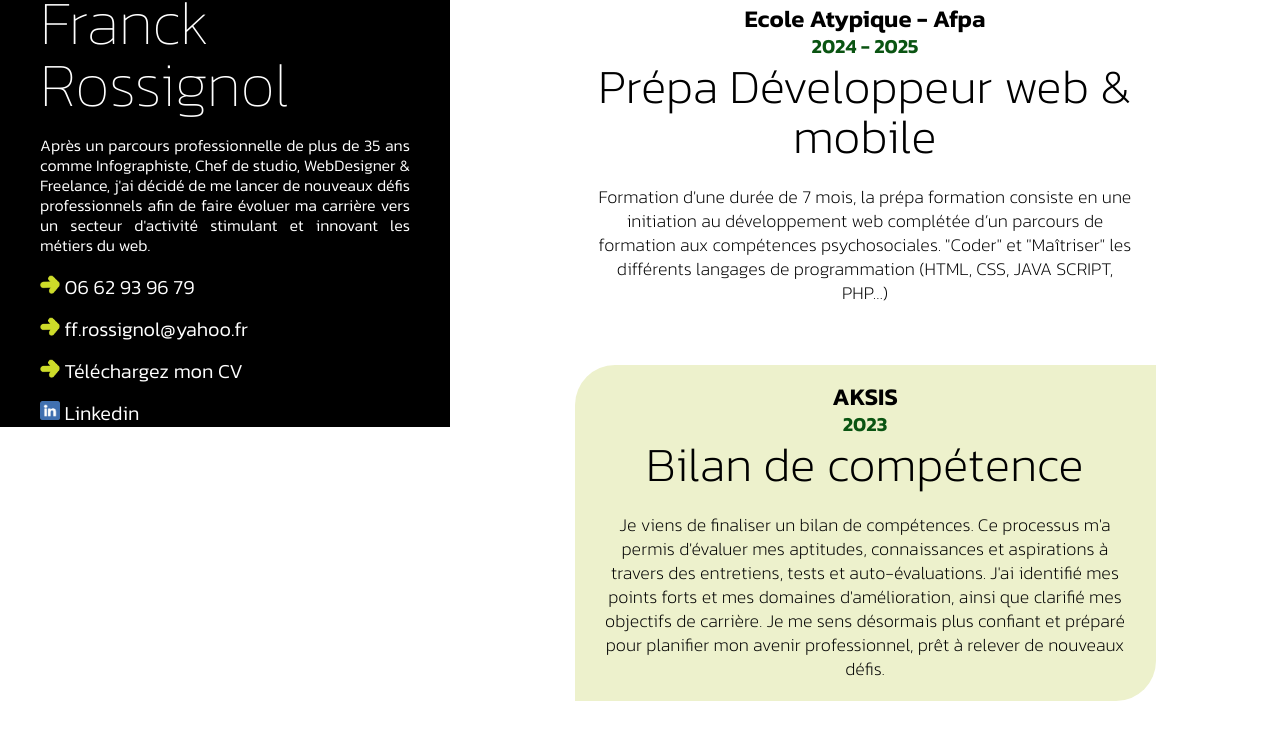
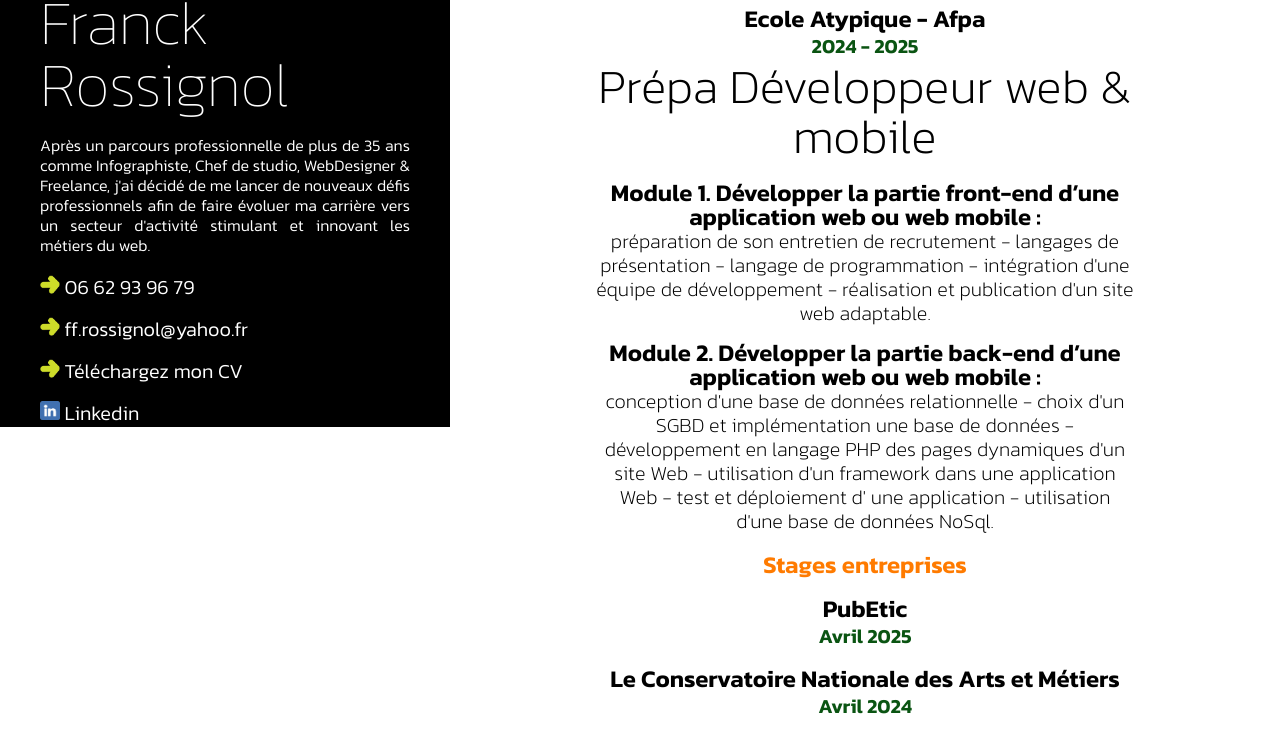
Before and after one commit to rossignol86/portfolio2025, a plain HTML site: page parcours.html in a window 1280 px wide. Shown: the part 373-1111 px from the top of the page. Drawn offline with Linux system fonts and the light colour scheme.

Commit message:
correction parcours

```diff
--- a/parcours.html
+++ b/parcours.html
@@ -99,10 +99,18 @@
                             <p class="entreprise">Ecole Atypique - Afpa</p>
                             <p class="annee">2024 - 2025</p>
                             <p class="profession">Prépa Développeur web & mobile</p>
-                            <p class="mission"><br>
-                            Formation d'une durée de 7 mois, la prépa formation consiste en une initiation au développement web
-                            complétée d’un parcours de formation aux compétences psychosociales.
-                            "Coder" et "Maîtriser" les différents langages de programmation (HTML, CSS, JAVA SCRIPT, PHP…)</p>
+                            <p class="entreprise">Module 1. Développer la partie front-end d’une application web ou web mobile :</p>
+                            <p class="mission">préparation de son entretien de recrutement - langages de présentation - langage de programmation - intégration d'une équipe de développement -  réalisation et publication d'un site web adaptable.</p>
+<br>
+                            <p class="entreprise">Module 2. Développer la partie back-end d’une application web ou web mobile :</p>
+                            <p class="mission">conception d'une base de données relationnelle - choix d'un SGBD et implémentation une base de données - développement en langage PHP des pages dynamiques d'un site Web - utilisation d'un framework dans une application Web - test et déploiement d' une application - utilisation d'une base de données NoSql.</p>
+
+                            <p class="stageentreprise">Stages entreprises</p>
+                            <p class="entreprise">PubEtic</p>
+                            <p class="annee">Avril 2025</p>
+                            <br>
+                            <p class="entreprise">Le Conservatoire Nationale des Arts et Métiers</p>
+                            <p class="annee">Avril 2024</p>
                         </div>
 
                     <!-- AKSIS -->
--- a/styles/styles.css
+++ b/styles/styles.css
@@ -520,12 +520,16 @@ main {
   text-shadow: 2px 2px 5px rgba(205, 220, 41, 2);
   padding: 30px 0px 40px 0px;
 }
-.entreprise {
+.entreprise, .stageentreprise  {
   font-size:24px;
   line-height: 24px;
   font-weight: 600;
   color:#000000;
   text-align: center;
+}
+.stageentreprise{
+  padding: 20px;
+  color:#ff7b00;
 }
 .annee {
   font-size:20px;
@@ -540,6 +544,7 @@ main {
   font-weight: 200;
   color:#000000;
   text-align: center;
+  margin: 0px 0px 20px 0px;
 }
 .postes {
   font-size:18px;
@@ -547,10 +552,10 @@ main {
   font-weight: bold;
   color:#000000;
   text-align: center;
-  padding: 10px 0px 0px 0px;
+  padding: 40px 0px 0px 0px;
 }
 .mission {
-  font-size:18px;
+  font-size:20px;
   line-height: 24px;
   font-weight: 200;
   color:#000000;
```
Also changed, not shown: index.html (+1 -1 lines).
